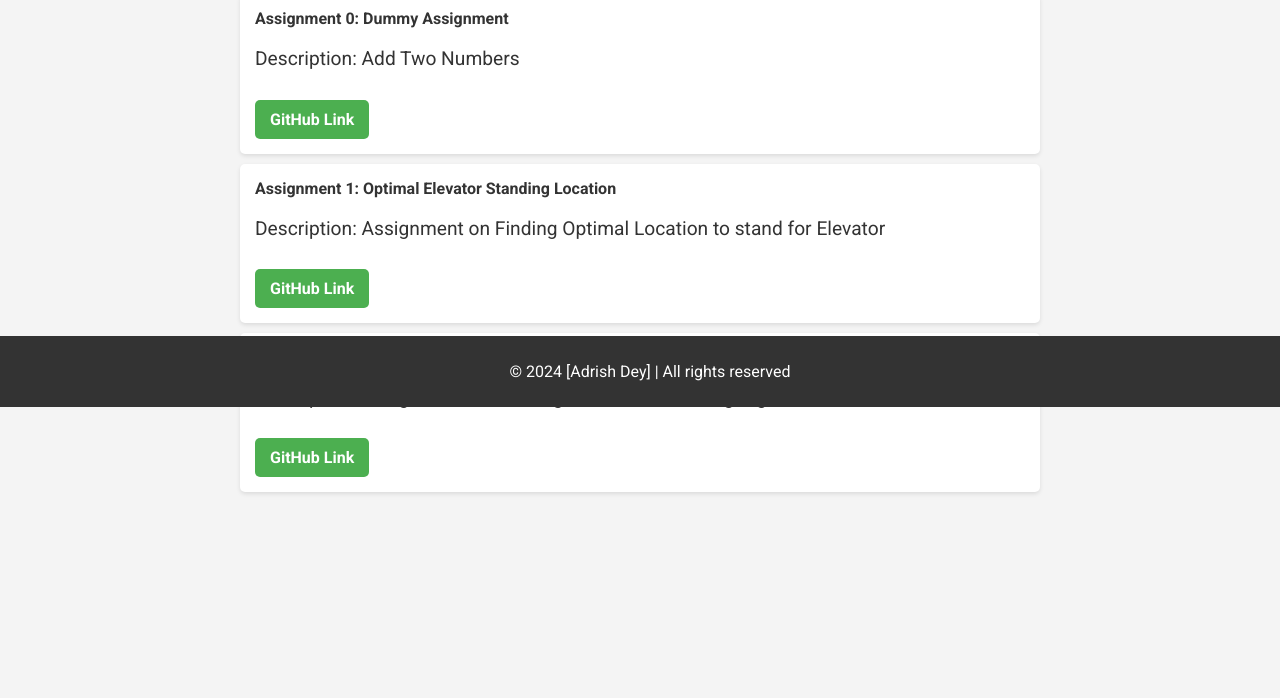
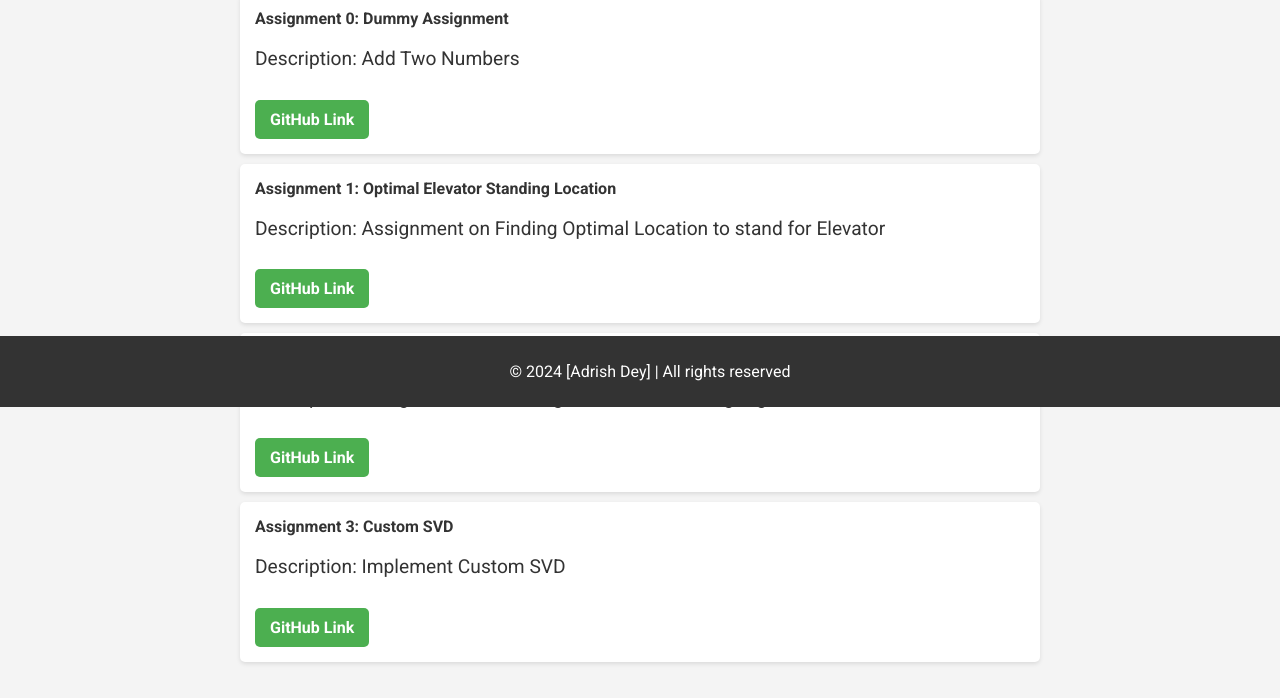
Before and after one commit to pooltakescourses/pooltakescourse.github.io, a plain HTML site: page assignments.html in a window 1280 px wide. Shown: the part 393-1091 px from the top of the page. Before the commit the page ends 921 px from the top, so only its background shows below. Drawn offline with Linux system fonts and the light colour scheme.

Commit message:
adding assignment

```diff
--- a/assignments.html
+++ b/assignments.html
@@ -119,6 +119,11 @@
                 <p>Description: Assignment on Building K Means Clustering Algorithm</p>
                 <a href="https://github.com/pooltakescourses/adrishd-assignment-2" target="_blank" class="assignment-button">GitHub Link</a>
             </li>
+            <li>
+                <strong>Assignment 3: Custom SVD</strong>
+                <p>Description: Implement Custom SVD</p>
+                <a href="https://github.com/pooltakescourses/adrishd-assignment-3" target="_blank" class="assignment-button">GitHub Link</a>
+            </li>
 
 
         </ul>
```
